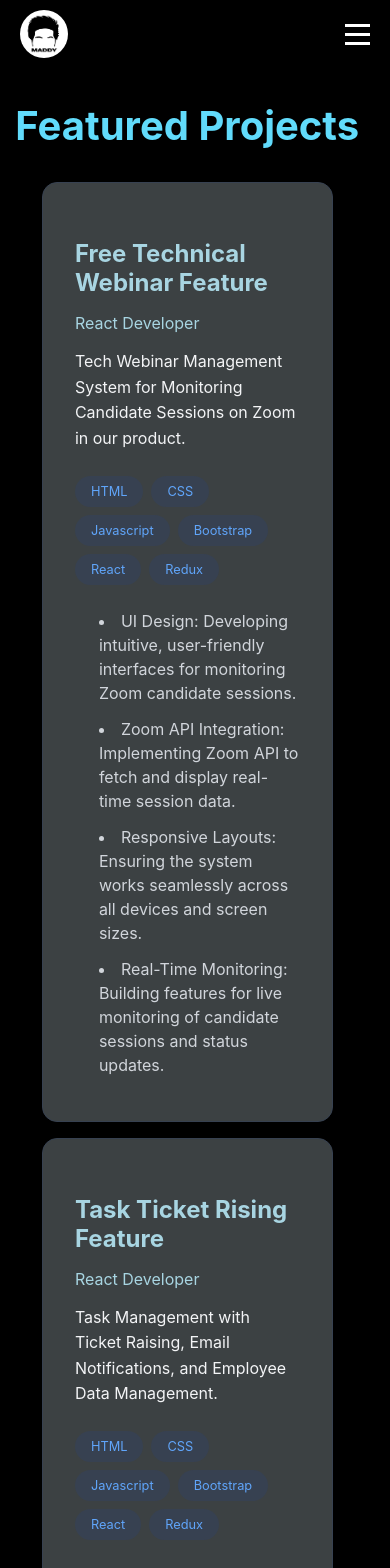
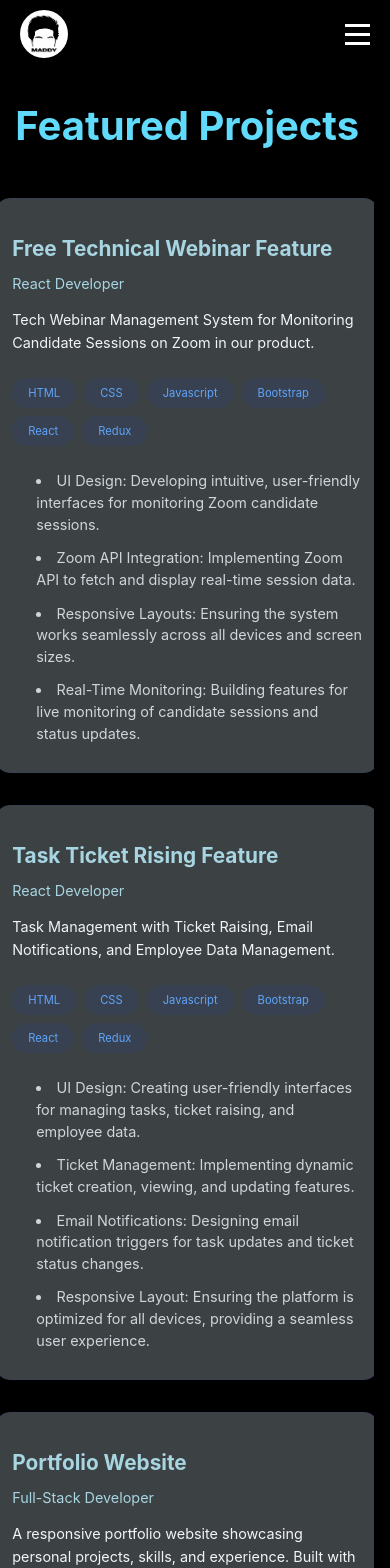
Before and after one commit to Madhanm2001/My-portfolio, a React (Create React App) app: page /Projects in a window 390 px wide. Shown: the top 1568 px of the page. Built offline with nearby package versions, Linux system fonts and the light colour scheme; the HTML template or start-up script is replaced by a standard one.

Commit message:
project section corusel bug fixed

```diff
--- a/src/components/Project.js
+++ b/src/components/Project.js
@@ -102,7 +102,6 @@ const Project = () => {
   const [isAnimating, setIsAnimating] = useState(false);
 
   const projectData = [
-
     {
       name: "Free Technical Webinar Feature",
       role: "React Developer",
@@ -138,12 +137,25 @@ const Project = () => {
         "Tracked and displayed income, expenses, and balance with real-time updates on every transaction.",
         "Integrated category and date filters along with visual reports to help users analyze their financial habits.",
       ],
+    },
+    {
+      name: "Portfolio Website",
+      role: "Full-Stack Developer",
+      description: "A responsive portfolio website showcasing personal projects, skills, and experience. Built with modern web technologies and featuring smooth animations, dark theme, and mobile-first design.",
+      technologies: ['HTML','CSS','Javascript',"React",'Node.js','Express'],
+      responsibilities: [
+        "Designed and developed a fully responsive portfolio website with modern UI/UX principles.",
+        "Implemented smooth animations and transitions using CSS and JavaScript.",
+        "Created a dark theme with customizable color schemes and responsive design.",
+        "Optimized performance and SEO for better user experience and search engine visibility.",
+      ],
     }
   ];
 
   function getWindowDimensions() {
-    return window.innerWidth
+    return window.innerWidth;
   }
+
   const [windowDimensions, setWindowDimensions] = useState(getWindowDimensions());
 
   useEffect(() => {
@@ -153,13 +165,19 @@ const Project = () => {
 
     window.addEventListener('resize', handleResize);
     return () => window.removeEventListener('resize', handleResize);
-  }, [windowDimensions]);
-console.log("size ",  windowDimensions)
+  }, []);
+
+  // Reset currentIndex if it's out of bounds when projectData changes
+  useEffect(() => {
+    if (currentIndex >= projectData.length) {
+      setCurrentIndex(0);
+    }
+  }, [projectData.length, currentIndex]);
 
   const nextSlide = () => {
+    if (projectData.length <= 1) return;
     const windowWidth = getWindowDimensions();
-    if ( windowWidth > 750) {
-      console.log("rotation", windowDimensions)
+    if (windowWidth > 750 && !isAnimating) {
       setIsAnimating(true);
       setCurrentIndex((prev) => (prev + 1) % projectData.length);
       setTimeout(() => setIsAnimating(false), 500);
@@ -167,6 +185,7 @@ console.log("size ",  windowDimensions)
   };
 
   const prevSlide = () => {
+    if (projectData.length <= 1) return;
     if (!isAnimating && windowDimensions > 750) {
       setIsAnimating(true);
       setCurrentIndex((prev) => (prev - 1 + projectData.length) % projectData.length);
@@ -184,12 +203,26 @@ console.log("size ",  windowDimensions)
     <div className="container" >
       <div className="wrapper">
         <h2 className="header">Featured Projects</h2>
-        {windowDimensions > 750 && <button className="arrow left" onClick={prevSlide}>
+        {windowDimensions > 750 && projectData.length > 1 && (
+          <button className="arrow left" onClick={prevSlide}>
             &#8592;
-        </button>}
+          </button>
+        )}
         <div className="carousel">
           {projectData.map((project, index) => {
             let cardClass = "card";
+
+            // Handle different project counts
+            if (projectData.length === 1) {
+              cardClass += " activeCard";
+            } else if (projectData.length === 2) {
+              if (index === currentIndex) {
+                cardClass += " activeCard";
+              } else {
+                cardClass += " prevCard";
+              }
+            } else {
+              // For 3+ projects, use the original logic
               if (index === currentIndex) {
                 cardClass += " activeCard";
               } else if (index === (currentIndex - 1 + projectData.length) % projectData.length) {
@@ -197,11 +230,12 @@ console.log("size ",  windowDimensions)
               } else if (index === (currentIndex + 1) % projectData.length) {
                 cardClass += " nextCard";
               }
+            }
 
             return (
               <div key={index} className={cardClass}>
                 <h3 className="projectName">{project.name}</h3>
-                <p className=" role">{project.role}</p>
+                <p className="role">{project.role}</p>
                 <p className="description">{project.description}</p>
                 <div className="techContainer">
                   {project.technologies.map((tech, i) => (
@@ -221,10 +255,13 @@ console.log("size ",  windowDimensions)
             );
           })}
         </div>
-        { windowDimensions > 750 && <button className="arrow right" onClick={nextSlide}>
+        {windowDimensions > 750 && projectData.length > 1 && (
+          <button className="arrow right" onClick={nextSlide}>
             &#8594;
-        </button>}
-        { windowDimensions > 750 && <div className="dots">
+          </button>
+        )}
+        {windowDimensions > 750 && projectData.length > 1 && (
+          <div className="dots">
             {projectData.map((_, index) => (
               <div
                 key={index}
@@ -232,7 +269,8 @@ console.log("size ",  windowDimensions)
                 onClick={() => setCurrentIndex(index)}
               />
             ))}
-        </div>}
+          </div>
+        )}
       </div>
     </div>
   );
--- a/src/styles/Project.css
+++ b/src/styles/Project.css
@@ -46,8 +46,11 @@
     border-radius: 15px;
     border: 1px solid #374151;
     transition: all 0.5s ease-in-out;
-    opacity: 0.5;
+    opacity: 0;
     transform: translateX(100%) scale(0.8);
+    pointer-events: none;
+    visibility: hidden;
+    display: none;
   }
   .responsibility{
     font-size: 1rem;
@@ -109,26 +112,95 @@
     opacity: 1;
     transform: translateX(0) scale(1);
     z-index: 2;
+    pointer-events: auto;
+    visibility: visible;
+    display: block;
   }
 
   .prevCard {
     opacity: 0.7;
     transform: translateX(-20%) scale(0.9);
     z-index: 1;
+    pointer-events: auto;
+    visibility: visible;
+    display: block;
+
   }
 
   .nextCard {
     opacity: 0.7;
     transform: translateX(20%) scale(0.9);
     z-index: 1;
+    pointer-events: auto;
+    visibility: visible;
+    display: block;
+
+  }
+
+  /* Handle single project */
+  .carousel:has(.card.activeCard:only-child) .card.activeCard {
+    opacity: 1;
+    transform: translateX(0) scale(1);
+    z-index: 2;
+    pointer-events: auto;
+    visibility: visible;
+    display: block;
+
+  }
+
+  /* Handle two projects */
+  .carousel:has(.card:nth-child(1).activeCard) .card:nth-child(2).prevCard {
+    opacity: 0.7;
+    transform: translateX(20%) scale(0.9);
+    z-index: 1;
+    pointer-events: auto;
+    visibility: visible;
+    display: block;
+
+  }
+
+  .carousel:has(.card:nth-child(2).activeCard) .card:nth-child(1).prevCard {
+    opacity: 0.7;
+    transform: translateX(-20%) scale(0.9);
+    z-index: 1;
+    pointer-events: auto;
+    visibility: visible;
+    display: block;
+
   }
   @media (max-width: 750px) {
+    .carousel {
+      flex-direction: column;
+      overflow-x: auto;
+      overflow-y: hidden;
+      width: 100%;
+      position: relative;
+      min-height: 500px;
+      perspective: 1000px;
+      justify-content: flex-start;
+      align-items: center;
+      scroll-behavior: smooth;
+      scrollbar-width: none;
+      gap: 1rem;
+      padding: 1rem 0;
+    }
+
     .card {
-      width: 50%;
+      position: relative;
+      width: 90%;
+      max-width: 400px;
+      padding: 1.5rem;
+      height: auto;
+      min-height: 400px;
+      margin-bottom: 1rem;
+      transition: none;
+      opacity: 1;
+      transform: none;
+      z-index: 0;
+      pointer-events: auto;
+      visibility: visible;
     }
-    .carousel{
-      min-height: 730px;
-    }
+
     .responsibility{
       font-size: 1rem;
     }
@@ -141,53 +213,29 @@
     .tech{
       font-size: 0.8rem;
     }
-    .carousel {
-      flex-direction: column;
-      overflow: hidden;
-      width: 100%;
-    position: relative;
-    min-height: 500px;
-    perspective: 1000px;
-    overflow: hidden;
-    justify-content: center;
-    align-items: center;
-    overflow-x: scroll;
-    overflow-y: hidden;
-    scroll-behavior: smooth;
-    scrollbar-width: none;
-    }
 
-
-    .card {
-      width: 40%;
-      margin-bottom: 1rem;
-      padding: 1rem;
-    }
-    .card {
-      position: relative;
-      width: 60%;
-      padding: 2rem;
-      height: 80%;
-      transition: none;
-      opacity:unset;
-      transform: translateX(100%) scale(0.8);
-    }
     .activeCard {
       opacity: 1;
       transform: none;
       z-index: 0;
+      pointer-events: auto;
+      visibility: visible;
     }
 
     .prevCard {
       opacity: 1;
       transform: none;
       z-index: 0;
+      pointer-events: auto;
+      visibility: visible;
     }
 
     .nextCard {
       opacity: 1;
       transform: none;
       z-index: 0;
+      pointer-events: auto;
+      visibility: visible;
     }
   }
 
@@ -196,51 +244,71 @@
   @media (max-width: 600px) {
     .carousel {
       flex-direction: column;
-      overflow: hidden;
+      overflow-x: auto;
+      overflow-y: hidden;
       width: 100%;
       position: relative;
       min-height: 500px;
       perspective: 1000px;
-    overflow: hidden;
-    justify-content: center;
+      justify-content: flex-start;
       align-items: center;
-    overflow-x: scroll;
-    overflow-y: hidden;
       scroll-behavior: smooth;
       scrollbar-width: none;
+      gap: 1rem;
+      padding: 1rem 0;
     }
 
-
-    .card {
-      width: 40%;
-      margin-bottom: 1rem;
-      padding: 1rem;
-    }
     .card {
       position: relative;
-      width: 60%;
-      padding: 2rem;
-      height: 80%;
+      width: 95%;
+      max-width: 350px;
+      padding: 1rem;
+      height: auto;
+      min-height: 350px;
+      margin-bottom: 1rem;
       transition: none;
-      opacity:unset;
-      transform: translateX(100%) scale(0.8);
+      opacity: 1;
+      transform: none;
+      z-index: 0;
+      pointer-events: auto;
+      visibility: visible;
     }
+
+    .responsibility{
+      font-size: 0.9rem;
+    }
+    .card p{
+      font-size: 0.9rem;
+    }
+    .card h3{
+      font-size: 1.3rem;
+    }
+    .tech{
+      font-size: 0.7rem;
+    }
+
     .activeCard {
       opacity: 1;
       transform: none;
       z-index: 0;
+      pointer-events: auto;
+      visibility: visible;
     }
 
     .prevCard {
       opacity: 1;
       transform: none;
       z-index: 0;
+      pointer-events: auto;
+      visibility: visible;
     }
 
     .nextCard {
       opacity: 1;
       transform: none;
       z-index: 0;
+      pointer-events: auto;
+      visibility: visible;
     }
   }
 
```
Lines whose indentation alone changed are shown as unchanged.
